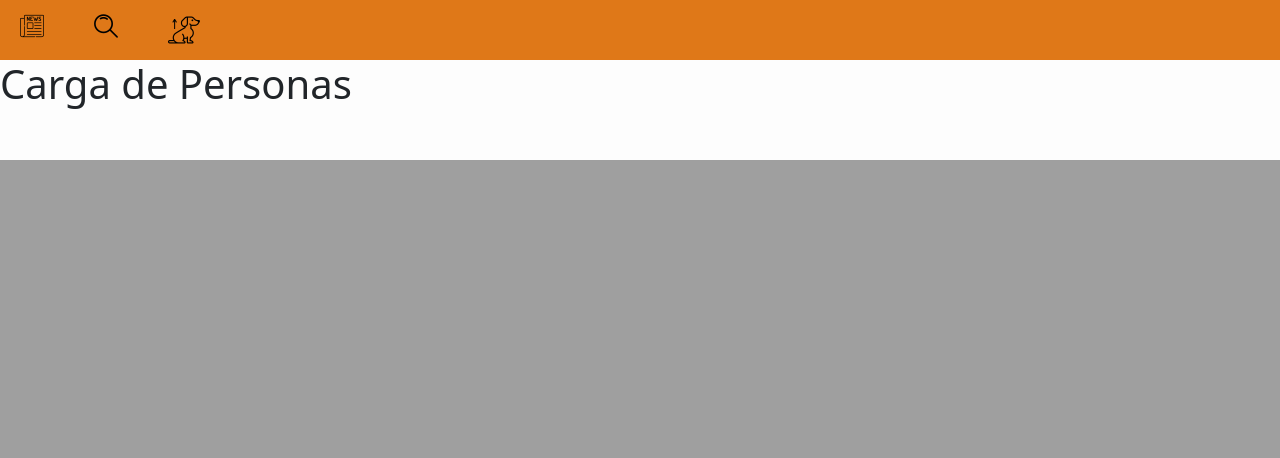
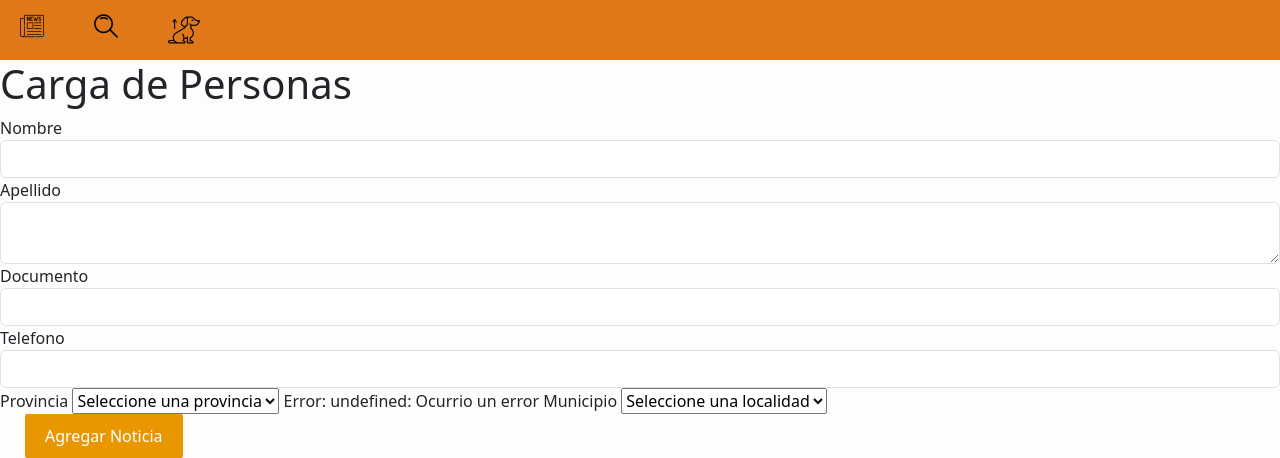
Before and after one commit to Colacho/refucan, a PHP site: page /views/cargarPersona.php in a window 1280 px wide. Shown: the part 640-1098 px from the top of the page. Before the commit the page ends 800 px from the top, so only its background shows below. Run offline with PHP 8.4, Linux system fonts and the light colour scheme; the visitor is signed in with stand-in values (Sample User, id 1).

Commit message:
cargaNoticias - Api provincias

```diff
--- /dev/null
+++ b/src/script.js
@@ -0,0 +1,40 @@
+const d = document;
+const selectProvincia = d.getElementById("provincia");
+const selectMunicipio = d.getElementById("municipio");
+
+function provincia() {
+    fetch("https://apis.datos.gob.ar/georef/api/provincias")
+    .then(res => res.ok ? res.json() : Promise.reject(res))
+    .then(json => {
+        let option = `<option value = "provincia">Seleccione Provincia</option>`;
+        json.provincias.forEach(element => option += `<option value="${element.nombre}">${element.nombre}</option>`);
+        selectProvincia.innerHTML = option;
+    })
+    .catch(error => {
+        let message = error.statusText || "Ocurrio un error";
+
+        selectProvincia.nextElementSibling.innerHTML = `Error: ${error.status}: ${message}`;
+    })
+}
+
+d.addEventListener("DOMContentLoaded", provincia)
+
+function municipio(provSelec) {
+    fetch(`https://apis.datos.gob.ar/georef/api/municipios?provincia=${provSelec}&max=100`)
+    .then(res => res.ok ? res.json() : Promise.reject(res))
+    .then(json => {
+        let option = `<option value = "municipio">Seleccione una localidad</option>`;
+        json.municipios.forEach(element => option += `<option value="${element.nombre}">${element.nombre}</option>`);
+        selectMunicipio.innerHTML = option;
+    })
+    .catch(error => {
+        let message = error.statusText || "Ocurrio un error";
+
+        selectMunicipio.nextElementSibling.innerHTML = `Error: ${error.status}: ${message}`;
+    })
+
+}
+
+selectProvincia.addEventListener("change", e => {
+    municipio(e.target.value);
+})
--- a/src/session.php
+++ b/src/session.php
@@ -2,7 +2,9 @@
     session_start();
     if(isset($_SESSION['usuario'])) {
         $nombre = $_SESSION['usuario'];
+        $cargo_id = $_SESSION['rol'];
         $cargo = $_SESSION['cargo'];
+        $persona_id = $_SESSION['persona_id'];
     }
     else {
         $nombre = "Invitado";
--- a/src/validar.php
+++ b/src/validar.php
@@ -11,6 +11,8 @@
 
     session_start();
     $_SESSION['usuario']=$filas['nombre'];
+    $_SESSION['rol'] = $filas['cargo_id'];
+    $_SESSION['persona_id'] = $filas['persona_id'];
     $rol = $filas['cargo_id'];
 
     $consulta2="SELECT nombre FROM cargos where nombre='$rol'";
--- a/views/cargar.php
+++ b/views/cargar.php
@@ -46,7 +46,7 @@
         </main>
 
         <?php
-            include('..componentes/footer.php')
+            include('../componentes/footer.php')
 
         ?>
 
--- a/views/cargarAnimal.php
+++ b/views/cargarAnimal.php
@@ -21,7 +21,7 @@
                     </div>
                     <div>
                     <label for="sexo">Sexo:</label>
-                        <select id="sexo" name="sexo" require>
+                        <select id="sexo" name="sexo">
                             <option value="macho">Macho</option>
                             <option value="hembra">Hembra</option>
                         </select>
--- a/views/cargarPersona.php
+++ b/views/cargarPersona.php
@@ -7,10 +7,47 @@
         <?php
             include('../componentes/header.php');
             include('../componentes/navBar.php');
-        ?>
+            ?>
         <main>
             <h1>Carga de Personas</h1>
+            <form action="" method="POST" class="my-form">
 
-        </main>
-    </body>
+                <div class="form-group">
+                    <label for="nombre">Nombre</label>
+                    <input type="text" name="nombre" id="nombre" class="form-control" required>
+                </div>
+
+                <div class="form-group">
+                    <label for="apellido">Apellido</label>
+                    <textarea name="apellido" id="apellido" class="form-control" required></textarea>
+                </div>
+
+                <div class="form-group">
+                    <label for="dni">Documento</label>
+                    <input type="text" name="dni" id="dni" class="form-control">
+                </div>
+                <div class="form-group">
+                <label for="telefono">Telefono</label>
+                <input type="text" name="telefono" id="telefono" class="form-control">
+            </div>
+            <div class="form-group">
+                <label for="provincia">Provincia</label>
+                <select id="provincia">
+                    <option value="provincia">Seleccione una provincia</option>
+                </select>
+                <span></span>
+
+                <label for="municipio">Municipio</label>
+                <select id="municipio">
+                    <option value="municipio">Seleccione una localidad</option>
+                </select>
+                <span></span>
+
+
+            </div>
+            <button type="submit" name="cargarPersona" class="formboton">Agregar Noticia</button>
+        </form>
+    </main>
+</body>
+<script src="../src/script.js"></script>
 </html>
```
Also changed, not shown: views/cargarNoticia.php (+54 -2 lines), fotos/noticiaDefault.png (added), fotos/noticias/fernando1gato.png (added).
